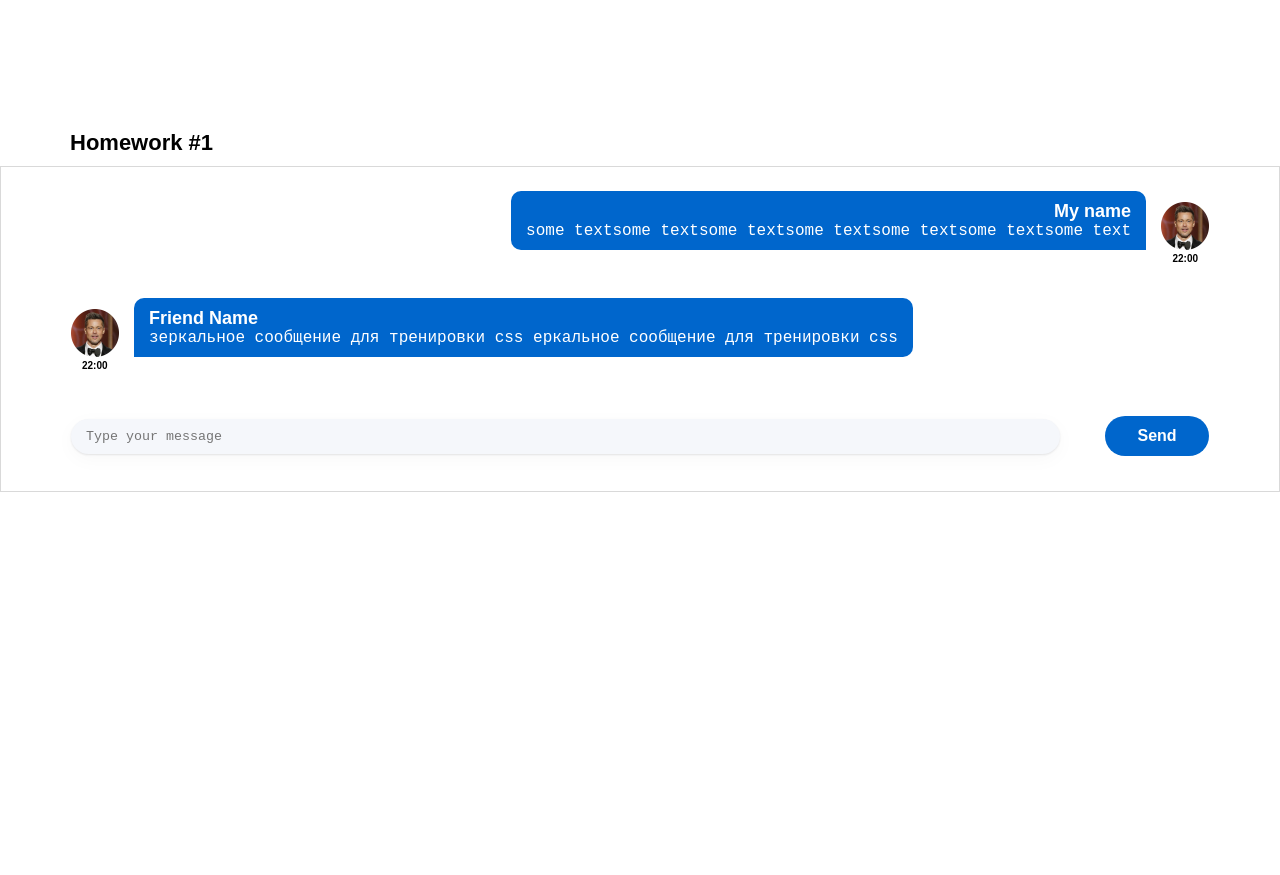
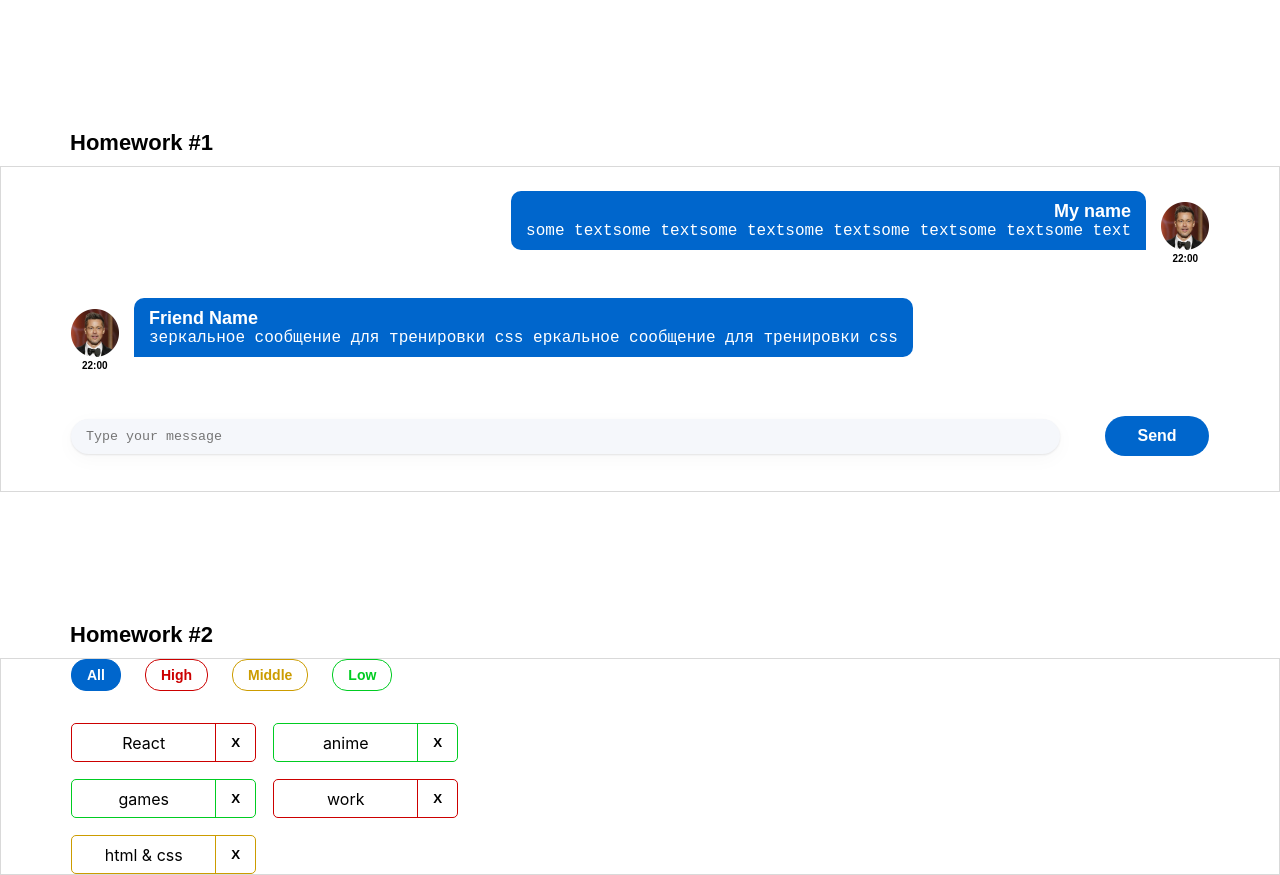
Before and after one commit to RusCherep/hws2-mian, a React (Create React App) app: page / in a window 1280 px wide. Before the commit the page ends 800 px from the top, so only its background shows below. Built offline with nearby package versions, Linux system fonts and the light colour scheme.

Commit message:
create hw2

```diff
--- a/package.json
+++ b/package.json
@@ -1,6 +1,6 @@
 {
   "name": "hws2",
-  "homepage": "https://github.com/RusCherep/hws2-mian",
+  "homepage": "https://RusCherep.github.io/hws2-mian",
   "version": "0.1.0",
   "private": false,
   "dependencies": {
--- a/src/s1-main/App.tsx
+++ b/src/s1-main/App.tsx
@@ -1,13 +1,14 @@
 import React from 'react'
 import s from './App.module.css'
 import HW1 from '../s2-homeworks/hw01/HW1'
+import HW2 from "../s2-homeworks/hw02/HW2";
 
 function App() {
     return (
         <div className={s.App}>
             <HW1/>
             {/*раскомментировать по ходу выполнения*/}
-            {/*<HW2/>*/}
+            <HW2/>
             {/*<HW3/>*/}
             {/*<HW4/>*/}
 
--- a/src/s2-homeworks/hw02/HW2.tsx
+++ b/src/s2-homeworks/hw02/HW2.tsx
@@ -11,22 +11,25 @@ import s2 from '../../s1-main/App.module.css'
 * 6 - дописать тип и логику функции deleteAffairCallback
 * 7 - в файле Affairs.tsx дописать типизацию пропсов
 * 8 - в файле Affairs.tsx дописать логику функций setAll, setHigh, setMiddle, setLow
+*
 * 9 - в файле Affair.tsx дописать типизацию пропсов
+*
 * 10 - в файле Affair.tsx дописать функции deleteCallback и использовать
 * 11 - в файле Affair.tsx отобразить приходящие данные
 * */
 
 // types
-export type AffairPriorityType = any // need to fix any
+
+export type AffairPriorityType = 'low' | 'middle' | 'high' // need to fix any
 export type AffairType = {
-    _id: any // need to fix any
-    name: any // need to fix any
+    _id: number // need to fix any
+    name: string // need to fix any
     priority: AffairPriorityType
 }
 export type FilterType = 'all' | AffairPriorityType
 
 // constants
-const defaultAffairs: any = [ // need to fix any
+const defaultAffairs: AffairType[] = [ // need to fix any
     {_id: 1, name: 'React', priority: 'high'}, // студенты могут изменить содержимое name и количество элементов в массиве, ...priority не менять!
     {_id: 2, name: 'anime', priority: 'low'},
     {_id: 3, name: 'games', priority: 'low'},
@@ -35,23 +38,34 @@ const defaultAffairs: any = [ // need to fix any
 ]
 
 // pure helper functions
-export const filterAffairs = (affairs: any, filter: any): any => { // need to fix any
+export const filterAffairs = (affairs: AffairType[], filter: FilterType): AffairType[] => { // need to fix any
+    if (filter === 'all') {
+        return affairs
+    }
 
+    const filteredAffairs = affairs.filter(a => a.priority === filter)
 
-    return affairs // need to fix
+    return filteredAffairs // need to fix
 }
-export const deleteAffair = (affairs: any, _id: any): any => { // need to fix any
 
-    return affairs // need to fix
+export const deleteAffair = (affairs: AffairType[], _id: number): AffairType[] => { // need to fix any
+    if (_id === 0) {
+        return affairs
+    }
+
+    const filterAffairs = affairs.filter(a => a._id !== _id)
+
+    return filterAffairs // need to fix
 }
 
 function HW2() {
-    const [affairs, setAffairs] = useState<any>(defaultAffairs) // need to fix any
+    const [affairs, setAffairs] = useState<AffairType[]>(defaultAffairs) // need to fix any
     const [filter, setFilter] = useState<FilterType>('all')
 
     const filteredAffairs = filterAffairs(affairs, filter)
-    const deleteAffairCallback = (_id: any) => { // need to fix any
-        // need to fix
+
+    const deleteAffairCallback = (_id: number) => {// need to fix any
+        setAffairs(affairs.filter(a=>a._id!==_id))
     }
 
     return (
--- a/src/s2-homeworks/hw02/affairs/Affairs.tsx
+++ b/src/s2-homeworks/hw02/affairs/Affairs.tsx
@@ -4,24 +4,28 @@ import {AffairType, FilterType} from '../HW2'
 import s from './Affairs.module.css'
 
 type AffairsPropsType = {
-    data: any // need to fix any
-    setFilter: any
-    deleteAffairCallback: any
+    data: AffairType[] // need to fix any
+    setFilter: (filter:FilterType)=>void
+    deleteAffairCallback: (_id:number)=>void
     filter: FilterType
 }
 
 function Affairs(props: AffairsPropsType) {
     const setAll = () => {
         // need to fix
+        props.setFilter('all')
     }
     const setHigh = () => {
         // need to fix
+        props.setFilter('high')
     }
     const setMiddle = () => {
         // need to fix
+        props.setFilter('middle')
     }
     const setLow = () => {
         // need to fix
+        props.setFilter('low')
     }
 
     const cnAll = s.button + ' ' + s.all + (props.filter === 'all' ? ' ' + s.active : '')
--- a/src/s2-homeworks/hw02/affairs/affair/Affair.tsx
+++ b/src/s2-homeworks/hw02/affairs/affair/Affair.tsx
@@ -6,12 +6,14 @@ import s2 from '../Affairs.module.css'
 type AffairPropsType = {
     // key не нужно типизировать
     affair: AffairType
-    deleteAffairCallback: any // need to fix any
+    deleteAffairCallback: (_id:number)=>void // need to fix any
 }
 
 function Affair(props: AffairPropsType) {
     const deleteCallback = () => {
         // need to fix
+        console.log("click")
+        props.deleteAffairCallback(props.affair._id)
     }
 
     const nameClass = s.name + ' ' + s2[props.affair.priority]
@@ -25,7 +27,7 @@ function Affair(props: AffairPropsType) {
         >
             <div id={'hw2-name-' + props.affair._id} className={nameClass}>
                 {/*создаёт студент*/}
-
+                {props.affair.name}
                 {/**/}
             </div>
             <div id={'hw2-priority-' + props.affair._id} hidden>
@@ -36,6 +38,7 @@ function Affair(props: AffairPropsType) {
                 id={'hw2-button-delete-' + props.affair._id}
                 className={buttonClass}
                 // need to fix
+                onClick={deleteCallback}
 
             >
                 {/*текст кнопки могут изменить студенты*/}
```
Also changed, not shown: 1 other file (tests, documents, lock files or other folders).
